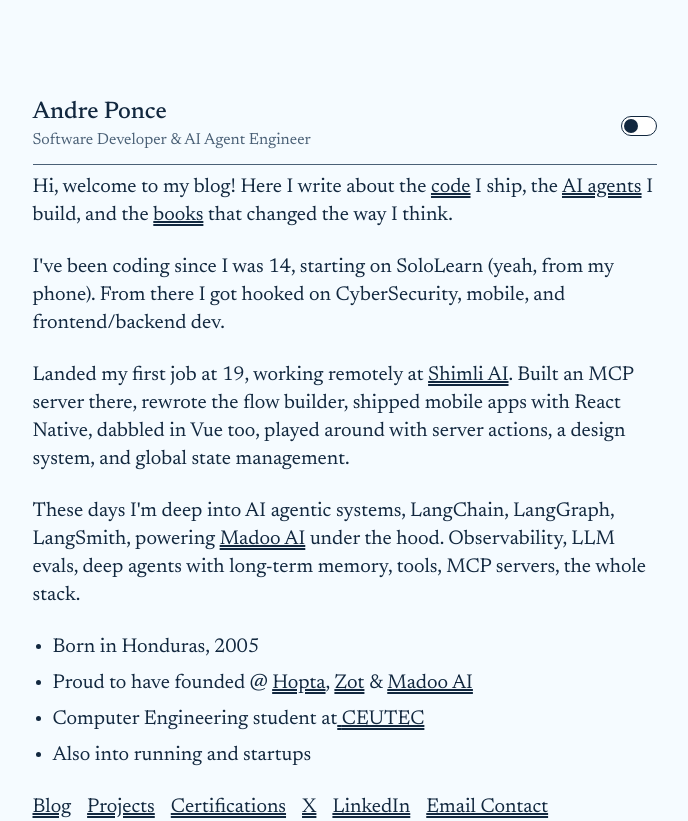
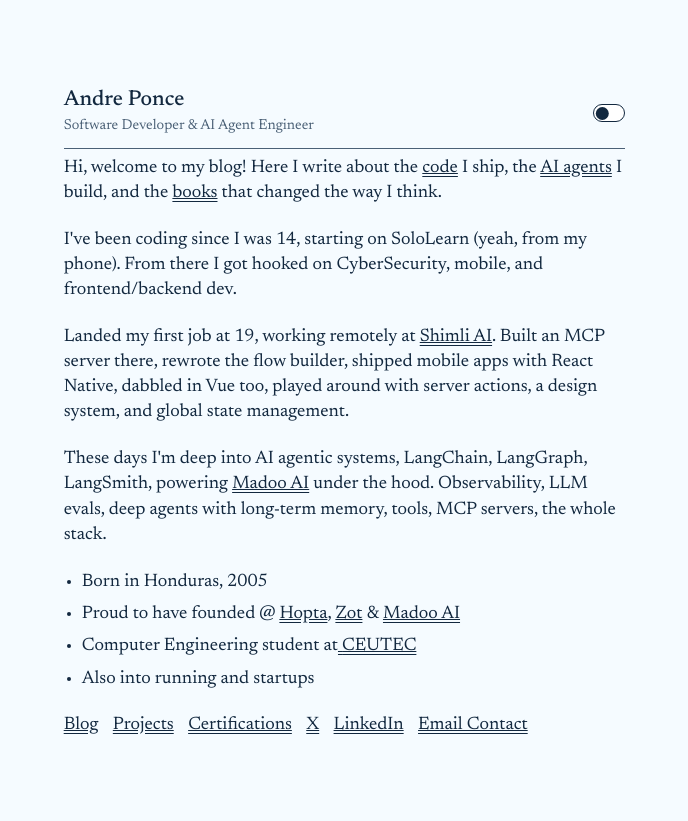
Before and after one commit to andrepg-dev/andrepg-portfolio, a Next.js app: page / in a window 1280 px wide. Shown: the whole page, without its empty margins (288-976 px from the left). After the commit the page ends 800 px from the top, so only its background shows below. Built offline with nearby package versions, Linux system fonts and the light colour scheme.

Commit message:
less zoom added

```diff
--- a/src/app/globals.css
+++ b/src/app/globals.css
@@ -71,6 +71,7 @@
 }
 
 body {
+  zoom: 0.9;
   background: var(--background);
   color: var(--foreground);
   font-family: var(--font-body), ui-serif, Georgia, serif;
```
